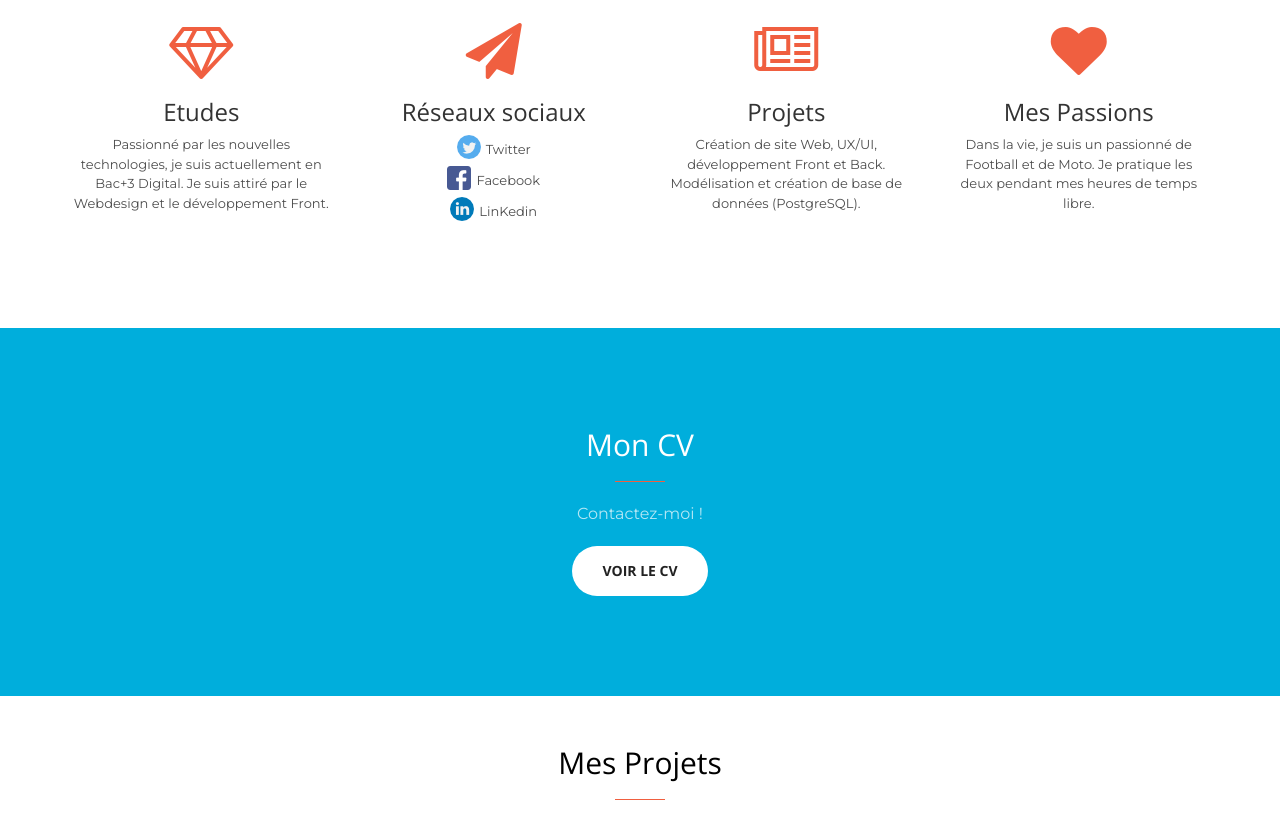
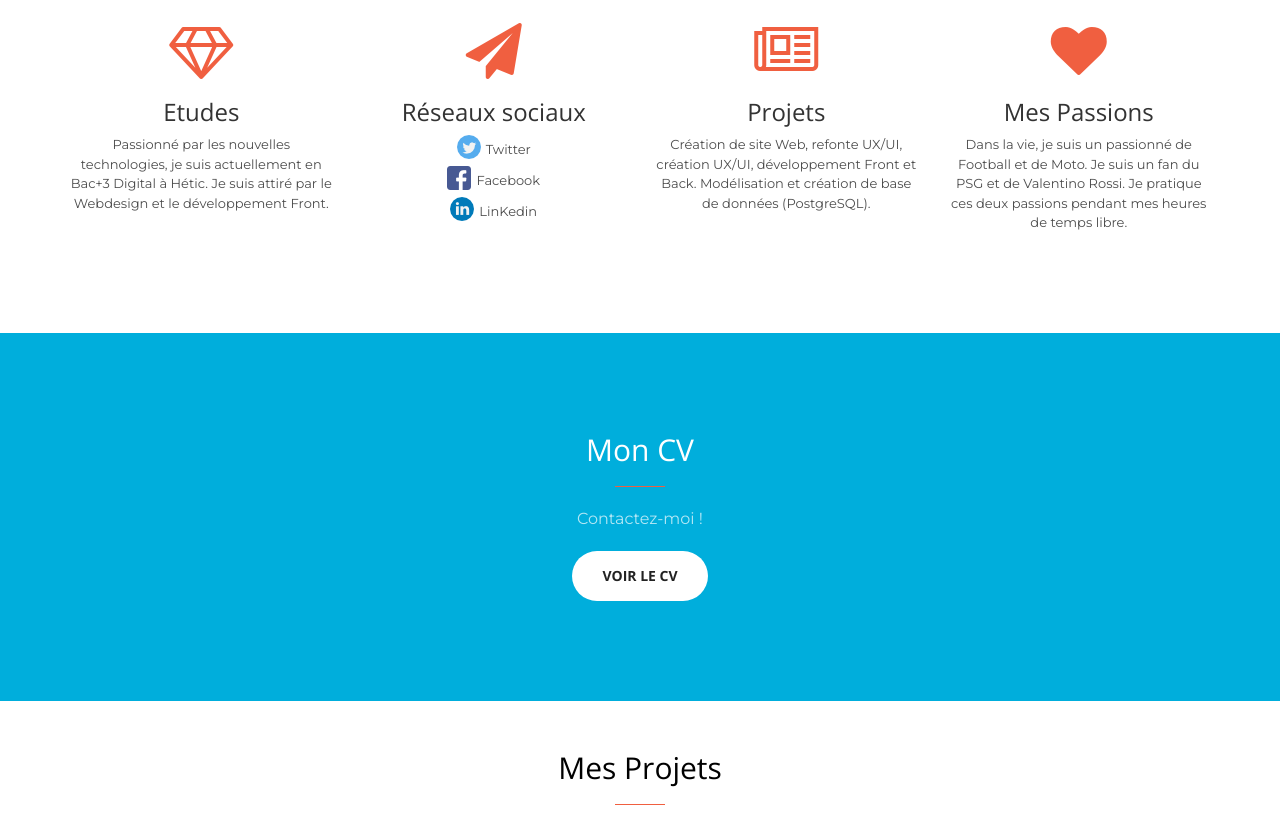
Before and after one commit to Simon997/CV, a website: page index.html in a window 1280 px wide. Shown: the part 971-1784 px from the top of the page. Drawn offline with nearby package versions, Linux system fonts and the light colour scheme.

Commit message:
modification stage

```diff
--- a/css/creative.css
+++ b/css/creative.css
@@ -453,8 +453,8 @@ fieldset[disabled] .btn-default.active {
 .btn-primary.active,
 .open > .dropdown-toggle.btn-primary {
   color: white;
-  background-color: #ee4b28;
-  border-color: #ed431f;
+  background-color: #2F072C;
+  border-color: #2F072C;
 }
 .btn-primary:active,
 .btn-primary.active,
--- a/index.html
+++ b/index.html
@@ -102,7 +102,7 @@
                     <div class="service-box">
                         <i class="fa fa-4x fa-diamond text-primary sr-icons"></i>
                         <h3>Etudes</h3>
-                        <p class="text-muted">Passionné par les nouvelles technologies, je suis actuellement en Bac+3 Digital. Je suis attiré par le Webdesign et le développement Front.</p>
+                        <p class="text-muted">Passionné par les nouvelles technologies, je suis actuellement en Bac+3 Digital à Hétic. Je suis attiré par le Webdesign et le développement Front.</p>
                     </div>
                 </div>
                 <div class="col-lg-3 col-md-6 text-center">
@@ -118,14 +118,14 @@
                     <div class="service-box">
                         <i class="fa fa-4x fa-newspaper-o text-primary sr-icons"></i>
                         <h3>Projets</h3>
-                        <p class="text-muted">Création de site Web, UX/UI, développement Front et Back. Modélisation et création de base de données (PostgreSQL).</p>
+                        <p class="text-muted">Création de site Web, refonte UX/UI, création UX/UI, développement Front et Back. Modélisation et création de base de données (PostgreSQL).</p>
                     </div>
                 </div>
                 <div class="col-lg-3 col-md-6 text-center">
                     <div class="service-box">
                         <i class="fa fa-4x fa-heart text-primary sr-icons"></i>
                         <h3>Mes Passions</h3>
-                        <p class="text-muted">Dans la vie, je suis un passionné de Football et de Moto. Je pratique les deux pendant mes heures de temps libre.</p>
+                        <p class="text-muted">Dans la vie, je suis un passionné de Football et de Moto. Je suis un fan du PSG et de Valentino Rossi. Je pratique ces deux passions pendant mes heures de temps libre.</p>
                     </div>
                 </div>
             </div>
```
